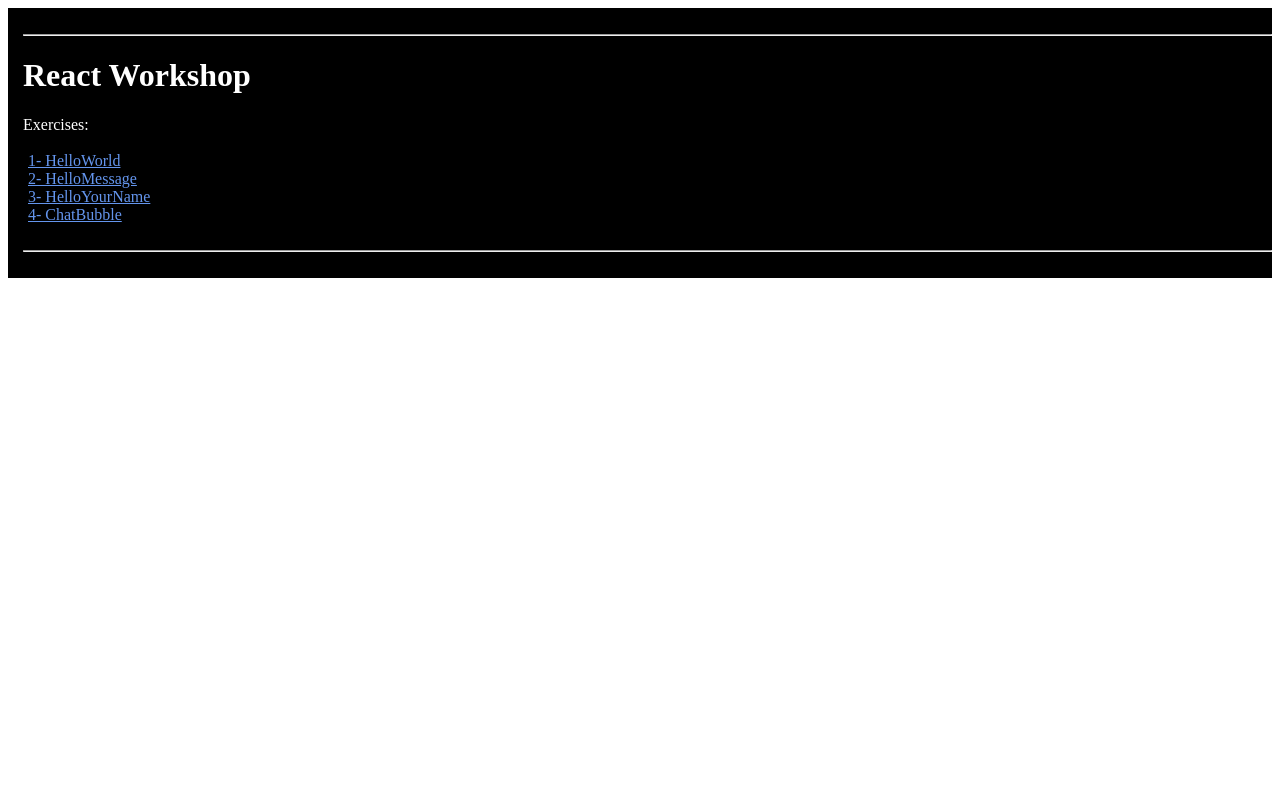
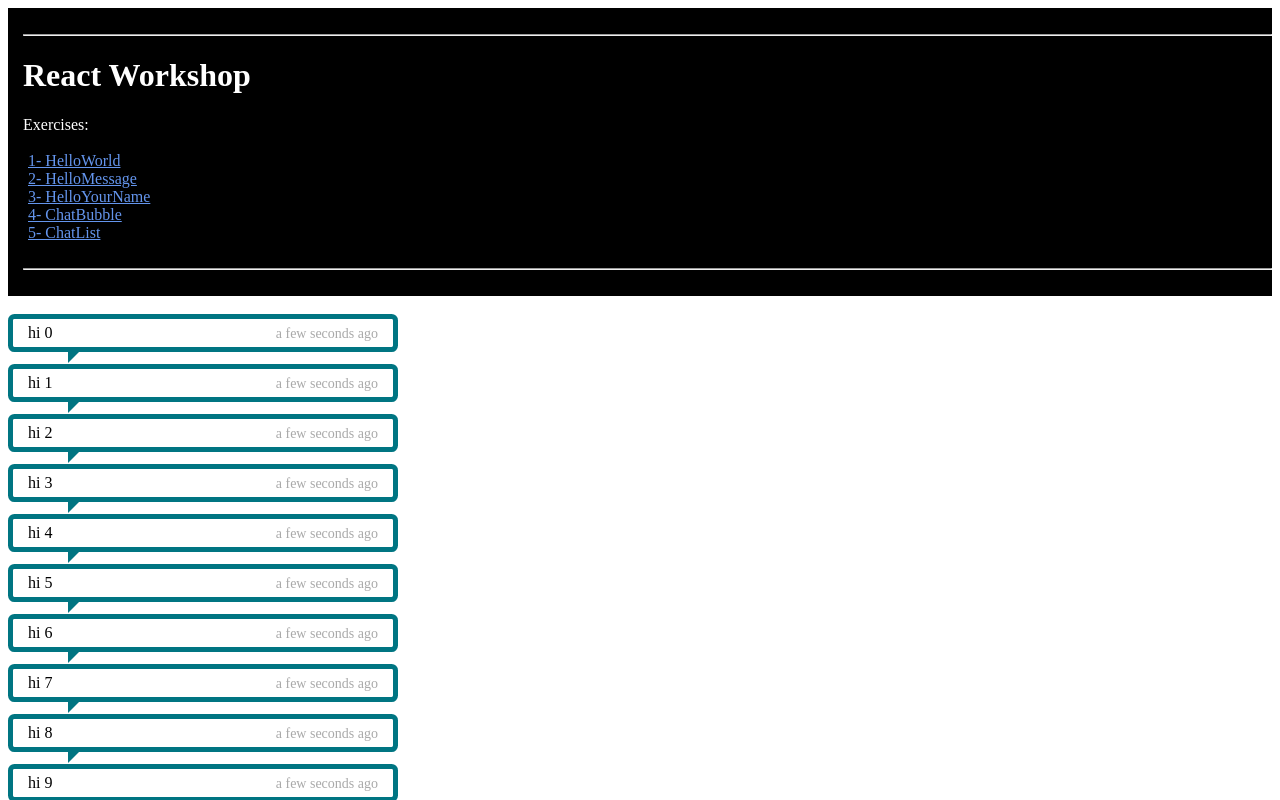
Before and after one commit to alfafc/react-workshop, a React (Create React App) app: page /chat-list in a window 1280 px wide. Shown: the top 800 px of the page. Built offline with nearby package versions, Linux system fonts and the light colour scheme.

Commit message:
init repo

```diff
--- a/package.json
+++ b/package.json
@@ -6,9 +6,7 @@
     "moment": "^2.19.1",
     "prop-types": "^15.6.0",
     "react": "^16.1.0",
-    "react-addons-perf": "^15.4.2",
     "react-dom": "^16.1.0",
-    "react-perf-tool": "^0.2.2",
     "react-router-dom": "^4.2.2",
     "react-scripts": "1.0.17"
   },
--- a/src/5-ChatList/ChatList.js
+++ b/src/5-ChatList/ChatList.js
@@ -8,11 +8,17 @@
         return <div>
             {
                 this.props.messages.map(m => {
-                    return <ChatBubble key={key++} message={m}/>;
+                    return <ChatBubble key={key++} message={m.text}/>;
                 })
             }
         </div>;
     }
 }
 
+let messages = [];
+for (let i = 0; i < 10000; i++)
+    messages.push({text: "hi " + i});
+
+ChatList.defaultProps = {messages: messages};
+
 export default ChatList;
--- a/src/App.js
+++ b/src/App.js
@@ -6,6 +6,7 @@
 import HelloMessage from './2-HelloMessage/HelloMessage';
 import HelloYourName from "./3-HelloYourName/HelloYourName";
 import ChatBubble from "./4-ChatBubble/ChatBubble";
+import ChatList from "./5-ChatList/ChatList";
 
 class App extends Component {
     render() {
@@ -25,7 +26,8 @@
                                 <Link to="/hello-world">1- HelloWorld</Link><br/>
                                 <Link to="/hello-message">2- HelloMessage</Link><br/>
                                 <Link to="/hello-your-name/'your name'">3- HelloYourName</Link><br/>
-                                <Link to="/chat-bubble">4- ChatBubble</Link>
+                                <Link to="/chat-bubble">4- ChatBubble</Link><br/>
+                                <Link to="/chat-list">5- ChatList</Link><br/>
                             </div>
 
                             <br/>
@@ -42,6 +44,8 @@
                                component={(match) => <HelloYourName name={match.match.params.name}> </HelloYourName>}
                         />
                         <Route path="/chat-bubble" component={(match) => <ChatBubble message="hola, como andas?"/>}/>
+                        <Route path="/chat-list" component={(match) => <ChatList/>}/>
+
                     </div>
                 </Router>
             </div>
```
Also changed, not shown: 2 other files (tests, documents, lock files or other folders).
